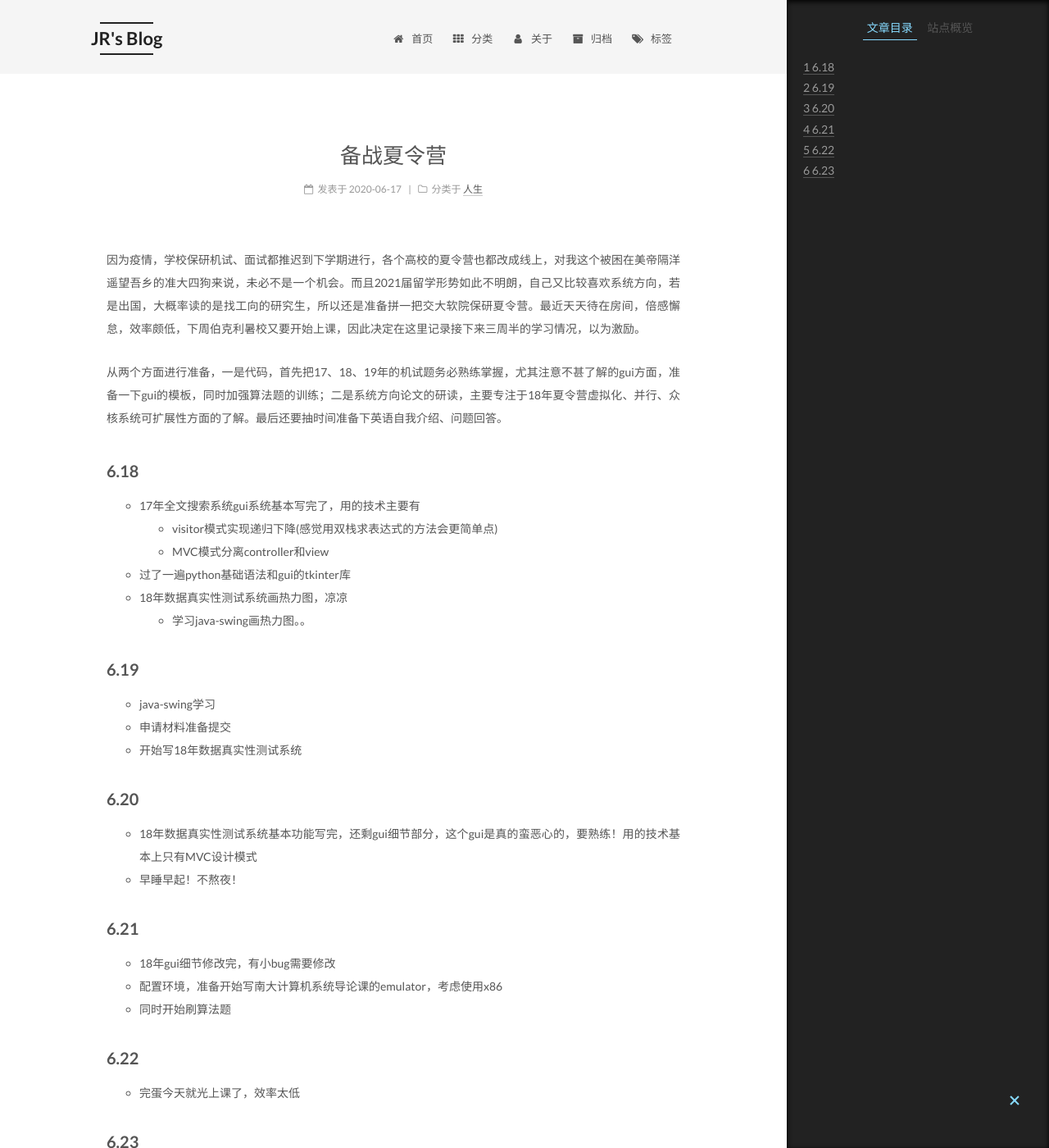
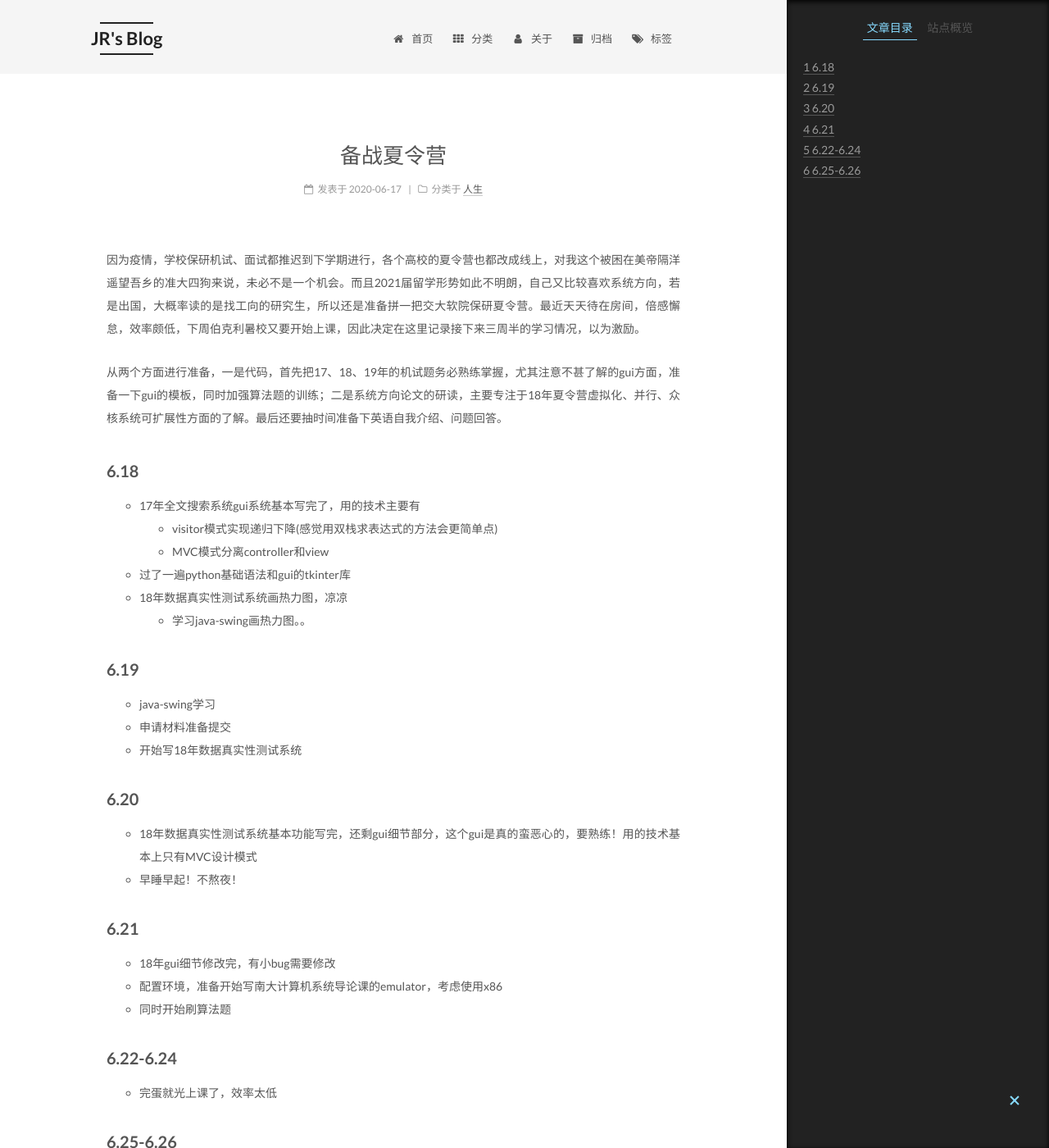
Before and after one commit to Willendless/willendless.github.io, a Jekyll site: the page built from _posts/2020-6-17-备战夏令营.md, in a window 1280 px wide and 1400 px high. Shown: the whole window at 82% size. Built offline with Jekyll 4.4.1, drawn with Linux system fonts in a browser that asks for light colours; comment, search, counter and statistics services are not loaded; part of the change alters nothing that is shown; some of the changed text lies outside the part shown.

Commit message:
chore: update to 6-27

```diff
--- a/_posts/2020-6-17-备战夏令营.md
+++ b/_posts/2020-6-17-备战夏令营.md
@@ -36,10 +36,11 @@ category:
 + 配置环境，准备开始写南大计算机系统导论课的emulator，考虑使用x86
 + 同时开始刷算法题
 
-### 6.22
+### 6.22-6.24
 
-+ 完蛋今天就光上课了，效率太低
++ 完蛋就光上课了，效率太低
 
-### 6.23
+### 6.25-6.26
 
-+ 摸鱼啊🏳
++ 19年gui版本写了，剪头懒得画了，还差测试程序
++ 唉，写这么慢，又这么多bug，多半会凉😔
```
